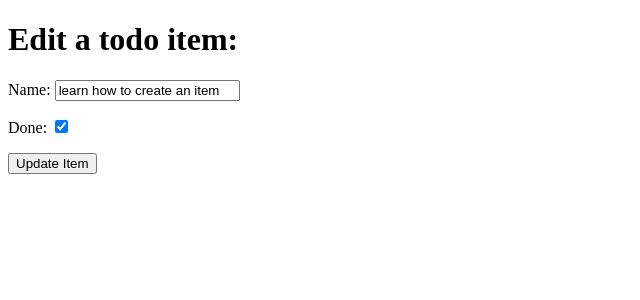
After one commit to joffy69/django, a Django app: page /edit/3 in a window 1280 px wide. The commit adds this page. Shown: the top 300 px of the page, without its empty margins (0-640 px from the left). Run offline with Django 3.2, Linux system fonts and the light colour scheme; data comes from the database, SQL or seed files in the repository; both versions use the stored data as it was after the commit.

Commit message:
update done

```diff
--- a/django_todo/urls.py
+++ b/django_todo/urls.py
@@ -15,10 +15,11 @@ Including another URLconf
 """
 from django.contrib import admin
 from django.urls import path
-from todo.views import get_todo_list, add_item
+from todo.views import get_todo_list, add_item, edit_item
 
 urlpatterns = [
     path('admin/', admin.site.urls),
     path('', get_todo_list, name="get_todo_list"),
-    path('add', add_item, name="add")
+    path('add', add_item, name="add"),
+    path('edit/<item_id>', edit_item, name="edit")
 ]
--- /dev/null
+++ b/todo/templates/todo/edit_item.html
@@ -0,0 +1,25 @@
+<!DOCTYPE html>
+<html lang="en">
+
+<head>
+    <meta charset="UTF-8">
+    <meta name="viewport" content="width=device-width, initial-scale=1.0">
+    <title>Document</title>
+</head>
+
+<body>
+    <h1>Edit a todo item:</h1>
+    <form method="POST">
+        {% csrf_token %}
+        {{ form.as_p }}
+        <div>
+            <p>
+                <button type="submit">Update Item</button>
+            </p>
+        </div>
+    </form>
+
+
+</body>
+
+</html>
--- a/todo/templates/todo/todo_list.html
+++ b/todo/templates/todo/todo_list.html
@@ -18,7 +18,11 @@
             {% else %}
             <td>{{ item.name }}</td>
             {% endif %}
-
+            <td>
+                <a href="/edit/{{ item.id }}">
+                    <button>Edit</button>
+                </a>
+            </td>
         </tr>
         {% empty %}
         <tr><td>You have nothing to do.</td></tr>
--- a/todo/views.py
+++ b/todo/views.py
@@ -1,4 +1,4 @@
-from django.shortcuts import render, redirect
+from django.shortcuts import render, redirect, get_object_or_404
 from .models import Item
 from .forms import ItemForm
 
@@ -24,3 +24,17 @@ def add_item(request):
         'form': form
     }
     return render(request, "todo/add_item.html", context)
+
+
+def edit_item(request, item_id):
+    item = get_object_or_404(Item, id=item_id)
+    if request.method=="POST":
+        form = ItemForm(request.POST, instance=item)
+        if form.is_valid():
+            form.save()
+            return redirect('get_todo_list')
+    form = ItemForm(instance=item)
+    context = {
+        'form': form
+    }
+    return render(request, "todo/edit_item.html", context)
```
Also changed, not shown: db.sqlite3.
